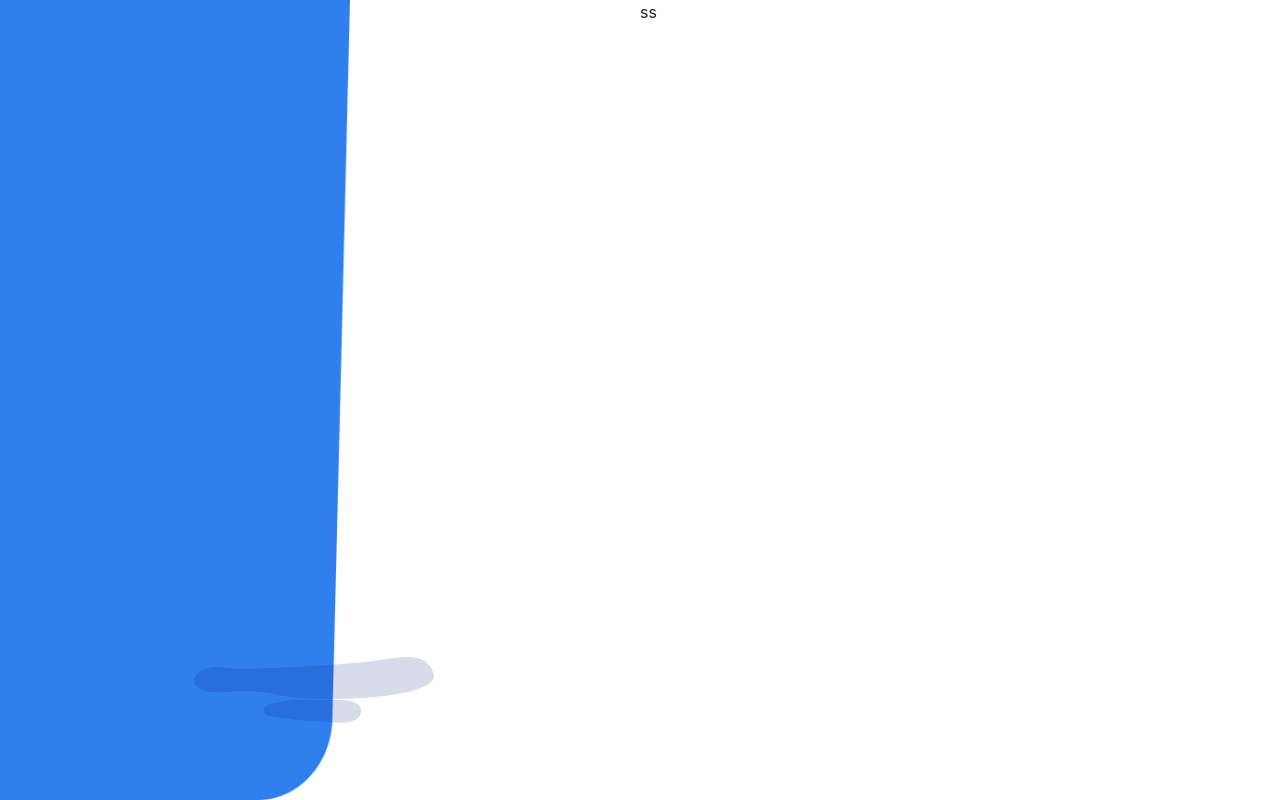
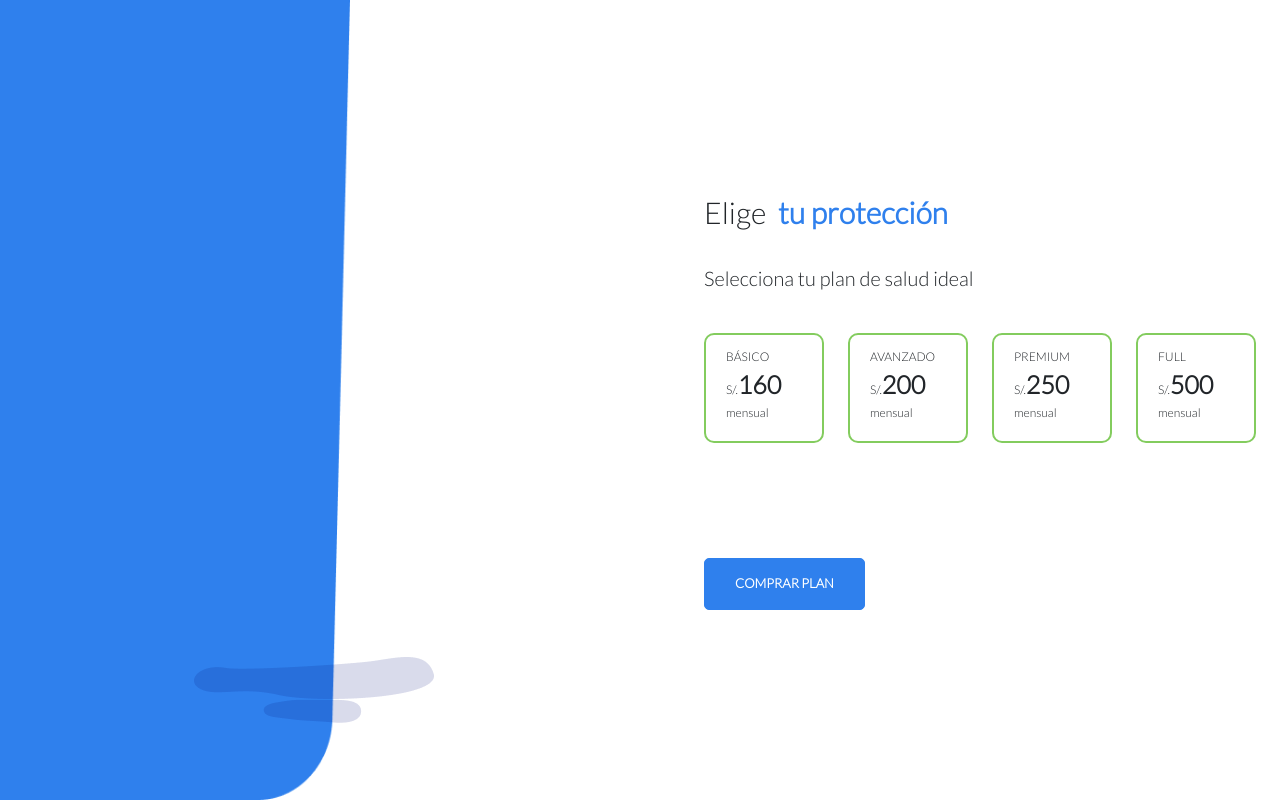
Before and after one commit to MrCycler/insurance_app, a Next.js app: page /step2 in a window 1280 px wide. Built offline with nearby package versions, Linux system fonts and the light colour scheme.

Commit message:
edit: basic plan cards

```diff
--- /dev/null
+++ b/components/PlanCardSet.tsx
@@ -0,0 +1,27 @@
+import React from "react";
+import "../styles/app.scss";
+
+const PlanCard = (props) => {
+  return (
+    <div
+      className={props.active ? "card_set__card__active" : "card_set__card"}
+      key={props.key}
+    >
+      <p className="card_set__card__title">{props.name}</p>
+        <p className="card_set__card__cost">S/.<b>{props.cost}</b></p>
+
+
+      <p className="card_set__card__label">mensual</p>
+    </div>
+  );
+};
+
+export const PlanCardSet = (props) => {
+  return (
+    <div className="card_set">
+      {props.plans.map((plan, i) => (
+        <PlanCard key={i} name={plan.name} cost={plan.cost} active={true} />
+      ))}
+    </div>
+  );
+};
--- /dev/null
+++ b/components/PlanForm.tsx
@@ -0,0 +1,51 @@
+import React, { useState, useEffect } from "react";
+import "../styles/app.scss";
+
+//Basic provider
+import { useRouter } from "next/router";
+
+//Form components
+import { Button } from "./Button.tsx";
+import { PlanCardSet } from "./PlanCardSet.tsx";
+
+export const PlanForm = (props) => {
+  //use router
+  const router = useRouter();
+
+  const [plans, setPlans] = useState([]);
+  const [planselected, setPlanSelected] = useState("");
+
+  //Verifica la consistencia de los datos
+  const [active, setActive] = useState(false);
+
+  //TODO: Se recibe del servicio
+  useEffect(() => {
+    const initialize = async () => {
+      setPlans([
+        { name: "BÁSICO", cost: 160, max_cover: 1, benefits_num: 2 },
+        { name: "AVANZADO", cost: 200, max_cover: 5, benefits_num: 4 },
+        { name: "PREMIUM", cost: 250, max_cover: 8, benefits_num: 6 },
+        { name: "FULL", cost: 500, max_cover: 10, benefits_num: 6 },
+      ]);
+    };
+
+    initialize();
+  }, []);
+
+  const handleClick = (e) => {
+    e.preventDefault();
+    router.push("/success");
+  };
+
+  return (
+    <div className="form">
+      <div className="form__title">
+        <p>Elige &nbsp;</p>
+        <p className="form__title__active">tu protección</p>
+      </div>
+      <p className="form__subtitle">Selecciona tu plan de salud ideal</p>
+      <PlanCardSet plans={plans}/>
+      <Button msg="COMPRAR PLAN" active={true} onClick={handleClick} />
+    </div>
+  );
+};
--- a/pages/step2.js
+++ b/pages/step2.js
@@ -1,7 +1,10 @@
 import {Layout} from '../components/layout/Layout.tsx'
+import {PlanForm} from '../components/PlanForm.tsx'
 
 export default function Step2() {
   return (
-    <Layout header_layout={false}><div>ss</div></Layout>
+    <Layout header_layout={false}>
+<PlanForm/>
+    </Layout>
   )
 }
--- a/styles/app.scss
+++ b/styles/app.scss
@@ -10,6 +10,8 @@
 
 //form style
 @import 'form/form';
+//plan form style
+@import 'plan/plan';
 
 
 //success screen style
--- a/styles/layout/_layout.scss
+++ b/styles/layout/_layout.scss
@@ -13,10 +13,10 @@
   }
   &__secondary {
     display: grid;
-    grid-template-columns: repeat(2, 1fr);
-  }
-  @media (max-width: 700px) {
-    display: grid;
     grid-template-columns: repeat(1, 1fr);
+    @media (min-width: 1000px) {
+      display: grid;
+      grid-template-columns: repeat(2, 1fr);
+    }
   }
 }
--- /dev/null
+++ b/styles/plan/_plan.scss
@@ -0,0 +1,59 @@
+//aplication colors
+$app-skyblue: #2f80ed;
+$app-white: #ffffff;
+$app-green: #83cc5e;
+$app-gray: #a8afe3;
+
+//text
+$card-title-font-size: 12px;
+$card-cost-font-size: 25px;
+$app-font-family: "Lato", sans-serif;
+
+.card_set {
+  display: grid;
+  grid-template-columns: repeat(4, 1fr);
+  margin-top: 5%;
+
+  &__card {
+    border: 2px solid $app-gray;
+    width: 120px;
+    height: 110px;
+    padding-top: 10px;
+    display: flex;
+    flex-direction: column;
+    justify-content: center;
+    align-items: left;
+    padding-left: 20px;
+    border-radius: 10px;
+    &__active {
+      border: 2px solid $app-green;
+      border-radius: 10px;
+      width: 120px;
+      height: 110px;
+      padding-top: 10px;
+      display: flex;
+      flex-direction: column;
+      justify-content: center;
+      align-items: left;
+      padding-left: 20px;
+    }
+    &__title {
+      font-size: $card-title-font-size;
+      font-family: $app-font-family;
+      margin-bottom: 0px;
+    }
+    &__cost {
+      font-size: $card-title-font-size;
+      font-family: $app-font-family;
+      margin-bottom: 0px;
+      b {
+        font-size: $card-cost-font-size;
+        font-family: $app-font-family;
+      }
+    }
+    &__label {
+      font-size: $card-title-font-size;
+      font-family: $app-font-family;
+    }
+  }
+}
```
Also changed, not shown: 1 other file (tests, documents, lock files or other folders).
